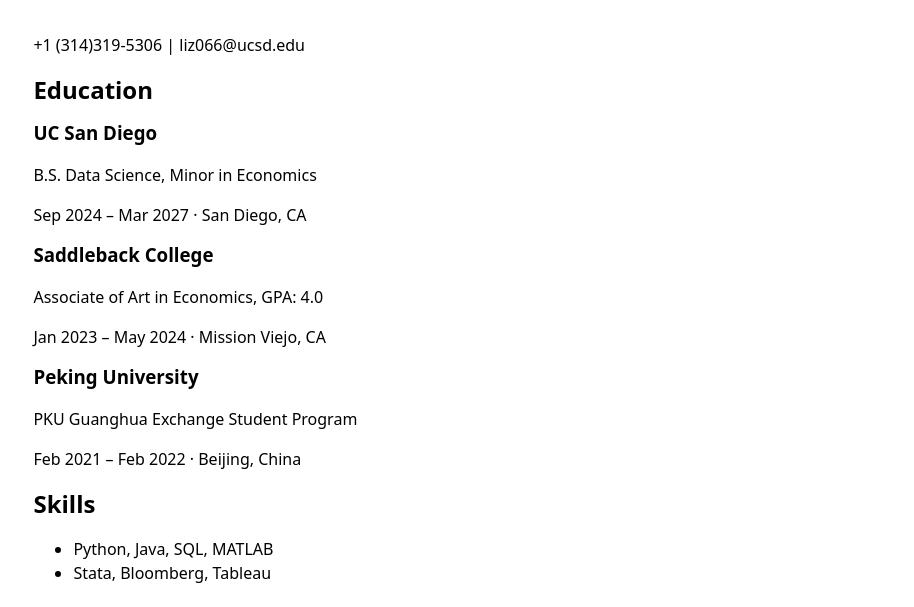
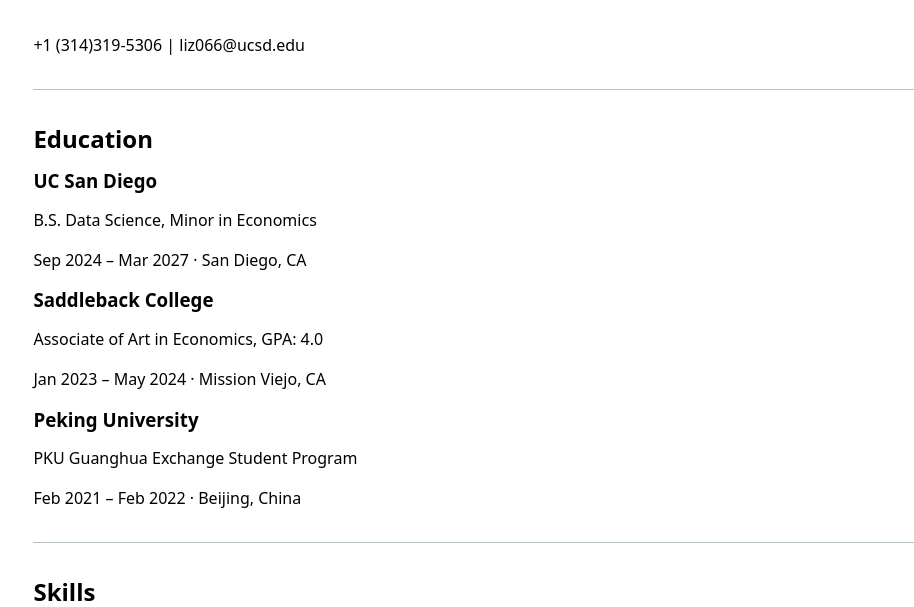
Before and after one commit to LiuxuhongDS/portfolio, a plain HTML site: page cv/index.html in a window 1280 px wide. Shown: the part 188-795 px from the top of the page, without its empty margins (149-1063 px from the left). Drawn offline with Linux system fonts and the light colour scheme.

Commit message:
Style CV page

```diff
--- a/cv/index.html
+++ b/cv/index.html
@@ -6,7 +6,7 @@
     <title>Francisco: CV</title>
     <link rel="stylesheet" href="../style.css">
 </head>
-<body>
+<body class="cv">
    <nav>
     <a href="../">Home</a>
     <a href="../projects/">Projects</a>
--- a/style.css
+++ b/style.css
@@ -85,3 +85,25 @@
     line-height: 1.1;
     text-wrap: balance;
 }
+/* CV Styles */
+.cv section {
+    margin-block: 2em;
+    border-top: 1px solid oklch(80% 3% 200);
+    padding-top: 1em;
+}
+
+.cv article {
+    margin-block: 1em;
+}
+
+.cv h2 {
+    margin-bottom: 0.5em;
+}
+
+.cv h3 {
+    margin-bottom: 0.2em;
+}
+
+.cv ul {
+    margin-top: 0.3em;
+}
```
